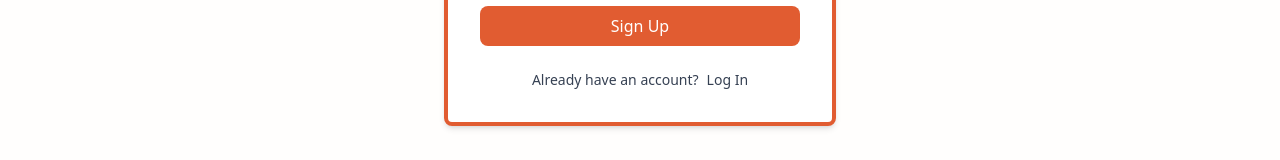
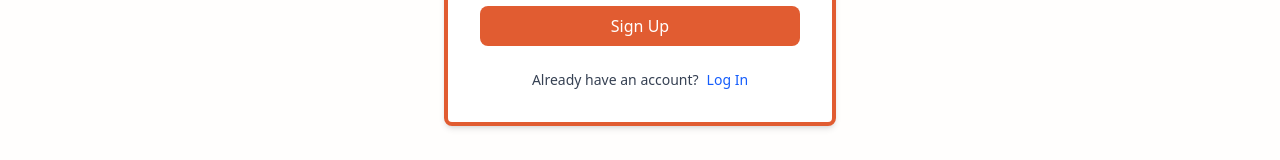
Before and after one commit to livlaurel/Booth-Buddy, a React (Vite) app in the folder boothbuddy/: page /signup in a window 1280 px wide. Shown: the part 537-697 px from the top of the page. Built offline with nearby package versions, Linux system fonts and the light colour scheme; no server answers.

Commit message:
changed login link UI

```diff
--- a/boothbuddy/src/pages/SignupPage/SignupPage.tsx
+++ b/boothbuddy/src/pages/SignupPage/SignupPage.tsx
@@ -135,7 +135,7 @@
           {/* Login Link */}
           <div className="flex flex-row items-center space-x-2">
             <p className="text-sm text-gray-700">Already have an account?</p>
-            <Link to="/login" className="text-sm text-gray-700 hover:underline">
+            <Link to="/login" className="text-sm text-blue-600 hover:underline cursor-pointer">
               Log In
             </Link>
           </div>
```
